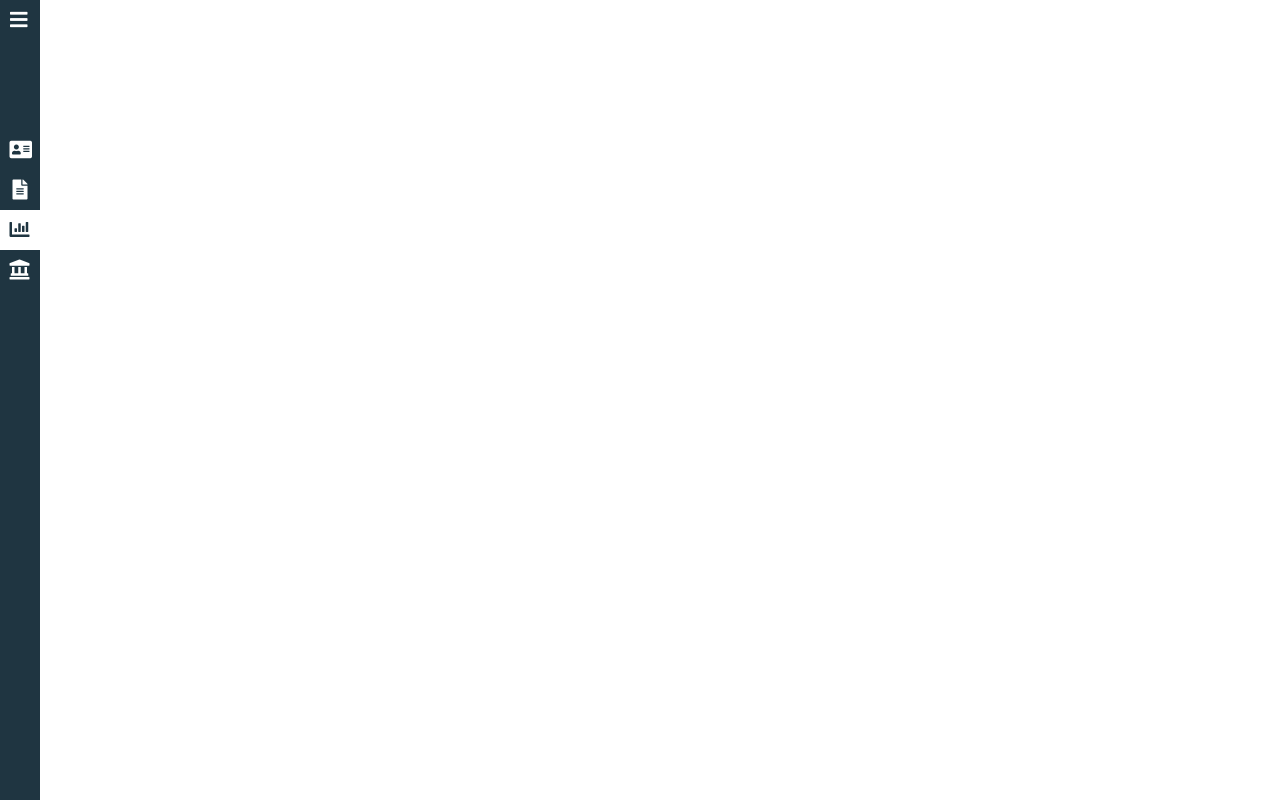
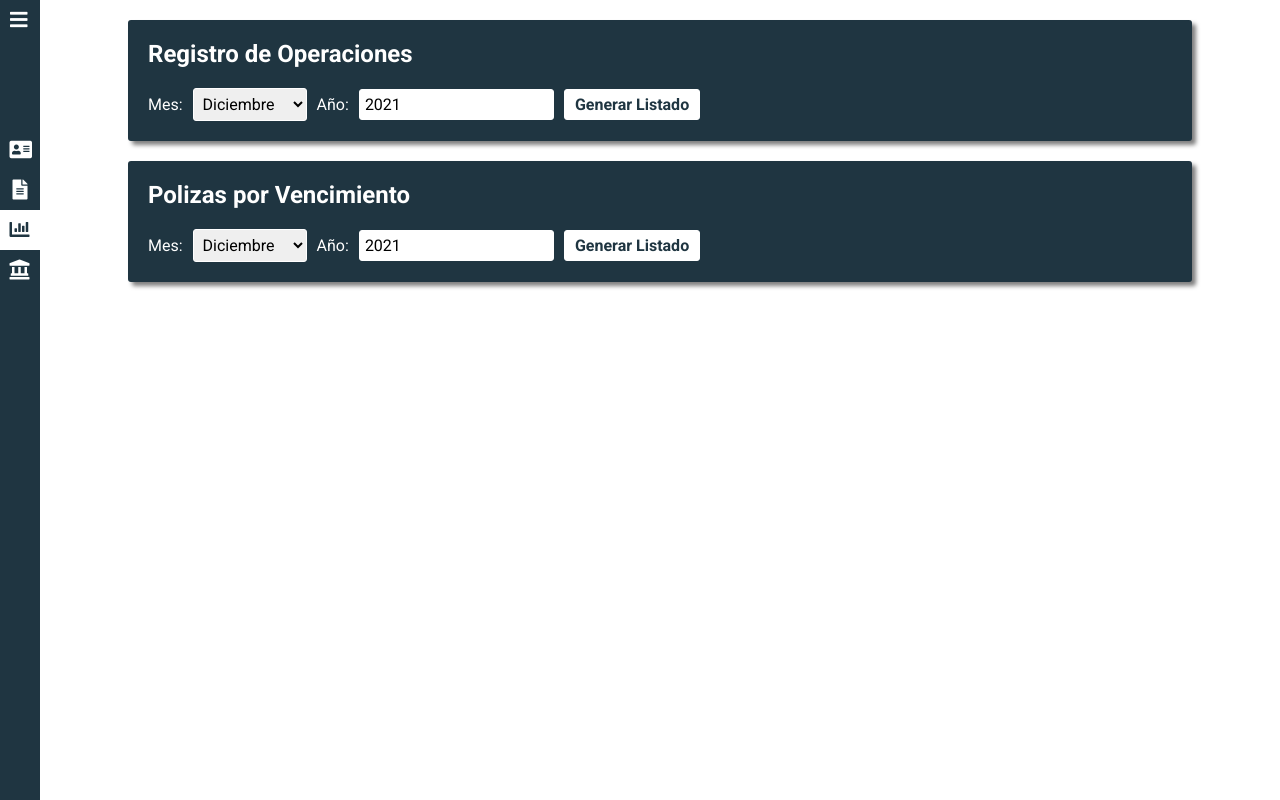
Before and after one commit to uriGrif/seguros-app, a React (Vite) app in the folder client/: page /listados in a window 1280 px wide. Built offline with nearby package versions, Linux system fonts and the light colour scheme.

Commit message:
MVP terminado

```diff
--- a/client/package.json
+++ b/client/package.json
@@ -7,6 +7,7 @@
     "serve": "vite preview"
   },
   "dependencies": {
+    "json-2-csv": "^3.15.0",
     "react": "^17.0.0",
     "react-dom": "^17.0.0",
     "react-hook-form": "^7.17.4",
--- a/client/src/App.jsx
+++ b/client/src/App.jsx
@@ -9,6 +9,7 @@ import Asegurado from "./pages/Asegurado";
 import Poliza from "./pages/Poliza";
 import Modal from "react-modal";
 import Formulario from "./components/Formulario";
+import Listados from "./pages/Listados";
 import { ModalContext } from "./contexts/ModalContext";
 
 function App() {
@@ -44,6 +45,9 @@ function App() {
 					</Route>
 					<Route path="/polizas/:id">
 						<Poliza />
+					</Route>
+					<Route path="/listados">
+						<Listados />
 					</Route>
 					{/* <Route path="/asegurados" exact>
 					<Asegurados />
--- a/client/src/pages/Asegurado.jsx
+++ b/client/src/pages/Asegurado.jsx
@@ -9,6 +9,7 @@ import { GetPolizasByAsegurado } from "../utils/FetchPolizas";
 import { useParams } from "react-router-dom";
 import Masonry from "react-masonry-css";
 import Switch from "react-switch";
+import { json2csv } from "json-2-csv";
 
 const Asegurado = () => {
 	const { openModal } = useContext(ModalContext);
@@ -77,6 +78,35 @@ const Asegurado = () => {
 				.toISOString()
 				.split("T")[0]
 		});
+	};
+
+	const handleCopyPolizas = () => {
+		const filteredPolizas = polizas.filter(p => {
+			if (soloVigentes) {
+				return !p.Baja;
+			}
+			return true;
+		});
+		json2csv(
+			filteredPolizas,
+			(err, csv) => {
+				if (err) throw err;
+				navigator.clipboard.writeText(csv);
+			},
+			{
+				excludeKeys: [
+					"_id",
+					"idAsegurado",
+					"idMotivoBaja",
+					"Id",
+					"idSeccion",
+					"idCompania",
+					"idProductor",
+					"idVigencia",
+					"idMPago"
+				]
+			}
+		);
 	};
 
 	return (
@@ -170,6 +200,11 @@ const Asegurado = () => {
 						title="agregar nuevo"
 						onClick={handleCreatePoliza}
 					></i>
+					<i
+						className="fas fa-copy"
+						title="copiar"
+						onClick={handleCopyPolizas}
+					></i>
 				</div>
 			</div>
 		</>
--- /dev/null
+++ b/client/src/pages/Listados.jsx
@@ -0,0 +1,107 @@
+import Meses from "../resources/selectOptions/Meses.json";
+import { useState } from "react";
+import "../styles/Listados.css";
+import Button from "../components/Button";
+import {
+	GetListadoVencimiento,
+	GetListadoOperaciones
+} from "../utils/FetchPolizas";
+import { json2csv } from "json-2-csv";
+
+const Listados = () => {
+	const [year1, setYear1] = useState(new Date().getFullYear());
+	const [year2, setYear2] = useState(new Date().getFullYear());
+	const [month1, setMonth1] = useState(new Date().getMonth() + 1);
+	const [month2, setMonth2] = useState(new Date().getMonth() + 1);
+	const [showMensaje, setShowMensaje] = useState(false);
+
+	const getVencimientos = async () => {
+		try {
+			await GetListadoVencimiento(month2, year2).then(listado => {
+				json2csv(listado, (err, csv) => {
+					if (err) throw err;
+					navigator.clipboard.writeText(csv);
+					setShowMensaje(true);
+					setTimeout(() => {
+						setShowMensaje(false);
+					}, 3000);
+				});
+			});
+		} catch (error) {
+			console.error(error);
+		}
+	};
+
+	const getOperaciones = async () => {
+		try {
+			await GetListadoOperaciones(month1, year1)
+				.then(res => res.blob())
+				.then(blob => {
+					const url = window.URL.createObjectURL(blob);
+					const a = document.createElement("a");
+					a.style.display = "none";
+					a.href = url;
+					a.download = "operaciones.xlsx";
+					document.body.appendChild(a);
+					a.click();
+					window.URL.revokeObjectURL(url);
+				});
+		} catch (error) {
+			console.error(error);
+		}
+	};
+
+	return (
+		<div className="listados">
+			<div className="cuadradoAzul">
+				<h2>Registro de Operaciones</h2>
+				<label>Mes:</label>
+				<select
+					value={month1}
+					onChange={e => setMonth1(e.target.value)}
+				>
+					{Meses.map(i => {
+						return (
+							<option value={i.Id} key={i.Id}>
+								{i.Mes}
+							</option>
+						);
+					})}
+				</select>
+				<label>Año:</label>
+				<input
+					type="text"
+					value={year1}
+					onChange={e => setYear1(e.target.value)}
+				/>
+				<Button text="Generar Listado" onClick={getOperaciones} />
+			</div>
+			<div className="cuadradoAzul">
+				<h2>Polizas por Vencimiento</h2>
+				<label>Mes:</label>
+				<select
+					value={month2}
+					onChange={e => setMonth2(e.target.value)}
+				>
+					{Meses.map(i => {
+						return (
+							<option value={i.Id} key={i.Id}>
+								{i.Mes}
+							</option>
+						);
+					})}
+				</select>
+				<label>Año:</label>
+				<input
+					type="text"
+					value={year2}
+					onChange={e => setYear2(e.target.value)}
+				/>
+				<Button text="Generar Listado" onClick={getVencimientos} />
+				{showMensaje && " Listado generado y copiado al portapapeles"}
+			</div>
+		</div>
+	);
+};
+
+export default Listados;
--- a/client/src/pages/Poliza.jsx
+++ b/client/src/pages/Poliza.jsx
@@ -8,6 +8,7 @@ import { GetPoliza } from "../utils/FetchPolizas";
 import Companias from "../resources/selectOptions/Companias.json";
 import { GetCoberturasByPoliza } from "../utils/FetchCoberturas";
 import Vigencias from "../resources/selectOptions/Vigencias.json";
+import { json2csv } from "json-2-csv";
 
 const Poliza = () => {
 	const { openModal } = useContext(ModalContext);
@@ -106,6 +107,19 @@ const Poliza = () => {
 		});
 	};
 
+	const handleCopyCoberturas = () => {
+		json2csv(
+			coberturas,
+			(err, csv) => {
+				if (err) throw err;
+				navigator.clipboard.writeText(csv);
+			},
+			{
+				excludeKeys: ["_id", "idPoliza", "idRiesgo", "Id", "Fecha"]
+			}
+		);
+	};
+
 	return (
 		<>
 			<div className="informacion">
@@ -178,6 +192,11 @@ const Poliza = () => {
 						title="agregar nuevo"
 						onClick={handleCreateCobertura}
 					></i>
+					<i
+						className="fas fa-copy"
+						title="copiar"
+						onClick={handleCopyCoberturas}
+					></i>
 				</div>
 			</div>
 		</>
--- a/client/src/resources/FormFields.js
+++ b/client/src/resources/FormFields.js
@@ -109,7 +109,7 @@ export const PolizaFormFields = [
 	{
 		label: "Numero de Poliza",
 		name: "NroPoliza",
-		type: "number"
+		type: "text"
 	},
 	// {
 	// 	label: "idAsegurado",
--- a/client/src/resources/selectOptions/Meses.json
+++ b/client/src/resources/selectOptions/Meses.json
@@ -60,7 +60,7 @@
 			"$oid": "61415eb1db1a4da1778b8807"
 		},
 		"Id": 9,
-        "Mes": "Setiembre"
+		"Mes": "Septiembre"
 	},
 	{
 		"_id": {
--- /dev/null
+++ b/client/src/styles/Listados.css
@@ -0,0 +1,12 @@
+.listados .cuadradoAzul {
+	margin-bottom: 20px;
+}
+
+.listados input,
+select {
+	margin: 0 10px;
+}
+
+.listados h2 {
+	margin: 0 0 20px 0;
+}
--- a/client/src/utils/FetchPolizas.js
+++ b/client/src/utils/FetchPolizas.js
@@ -44,10 +44,31 @@ export const DeletePoliza = async id => {
 
 export const RenovarPoliza = async (id, motivo, nueva) => {
 	try {
-		//dar de baja
 		await EditPoliza(id, { Baja: true, idMotivoBaja: motivo });
 		return await CreatePoliza(nueva);
 	} catch (error) {
 		console.error(error);
 	}
 };
+
+export const GetListadoVencimiento = async (month, year) => {
+	try {
+		const res = await fetch(
+			`${BASE_URL}/${PATH}/listado-vencimiento?month=${month}&year=${year}`
+		);
+		return res.json();
+	} catch (error) {
+		console.error(error);
+	}
+};
+
+export const GetListadoOperaciones = async (month, year) => {
+	try {
+		const res = await fetch(
+			`${BASE_URL}/${PATH}/listado-operaciones?month=${month}&year=${year}`
+		);
+		return res;
+	} catch (error) {
+		console.error(error);
+	}
+};
```
Also changed, not shown: 1 other file (tests, documents, lock files or other folders). Lines whose indentation alone changed are shown as unchanged.
